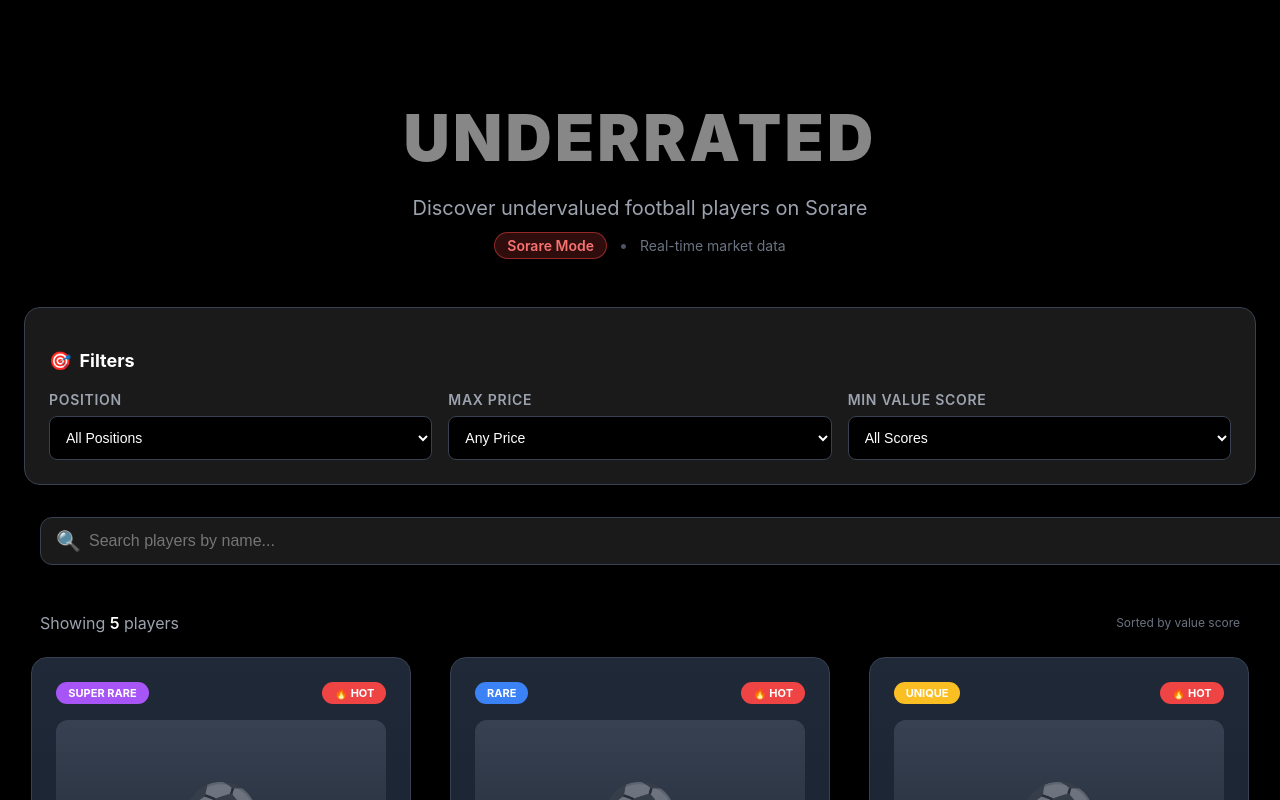
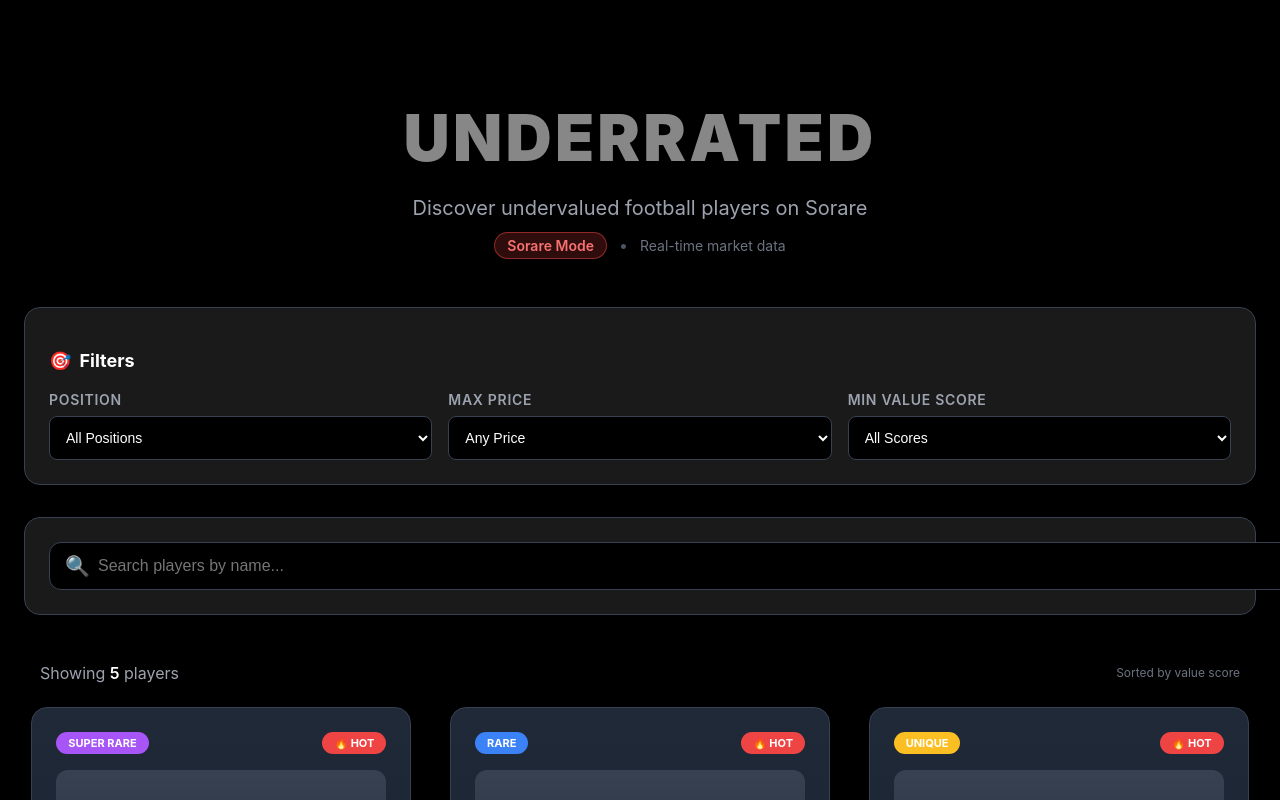
Before and after one commit to vitor-de-castro/underrated, a Next.js app: page / in a window 1280 px wide. Shown: the top 800 px of the page. Built offline with nearby package versions, Linux system fonts and the light colour scheme.

Commit message:
trying to fix searchbar

```diff
--- a/components/SearchBar.tsx
+++ b/components/SearchBar.tsx
@@ -9,6 +9,10 @@ export function SearchBar({ onSearch }: SearchBarProps) {
     <div style={{
       maxWidth: '1200px',
       margin: '0 auto 24px auto',
+      background: '#1a1a1a',
+      border: '1px solid #374151',
+      borderRadius: '16px',
+      padding: '24px',
     }}>
       <div style={{ position: 'relative' }}>
         <input
@@ -18,7 +22,7 @@ export function SearchBar({ onSearch }: SearchBarProps) {
           style={{
             width: '100%',
             padding: '14px 20px 14px 48px',
-            background: '#1a1a1a',
+            background: '#000000',
             border: '1px solid #374151',
             borderRadius: '12px',
             color: 'white',
```
